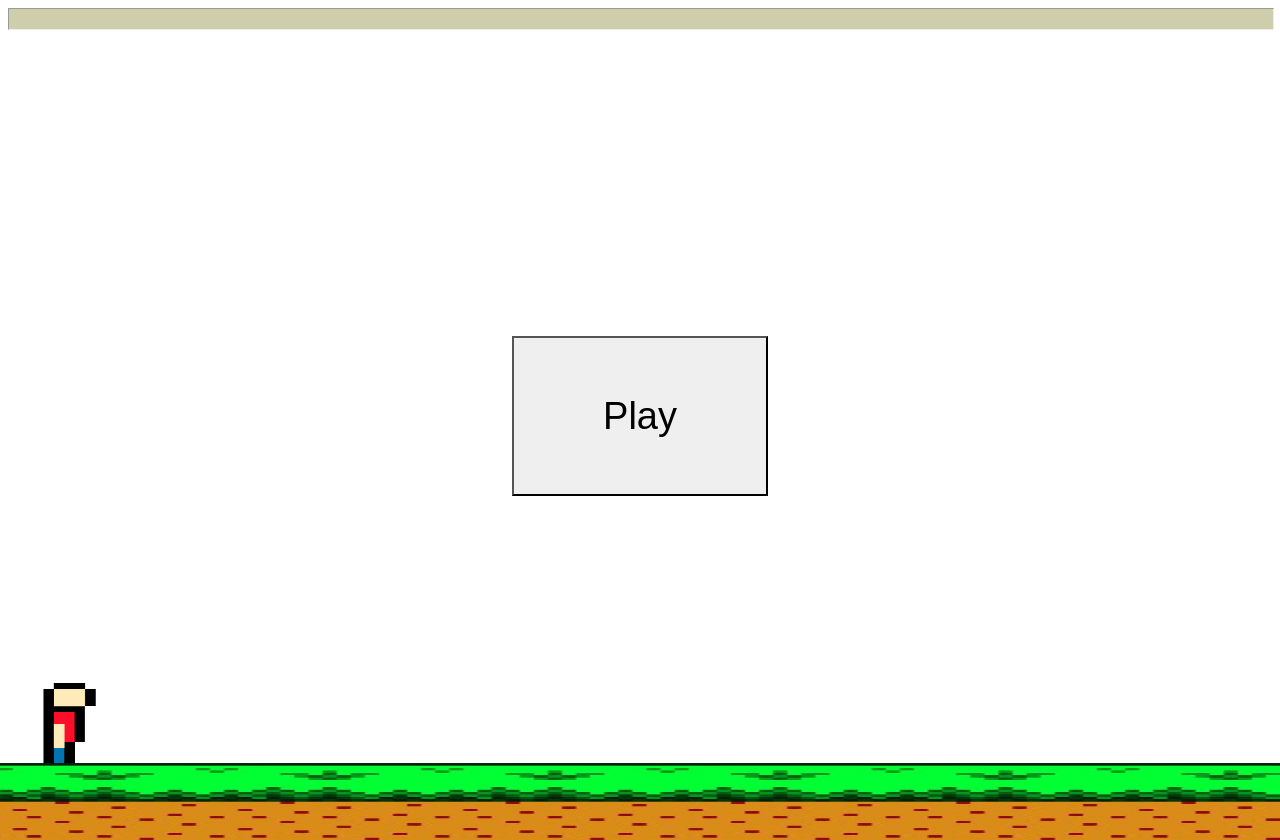
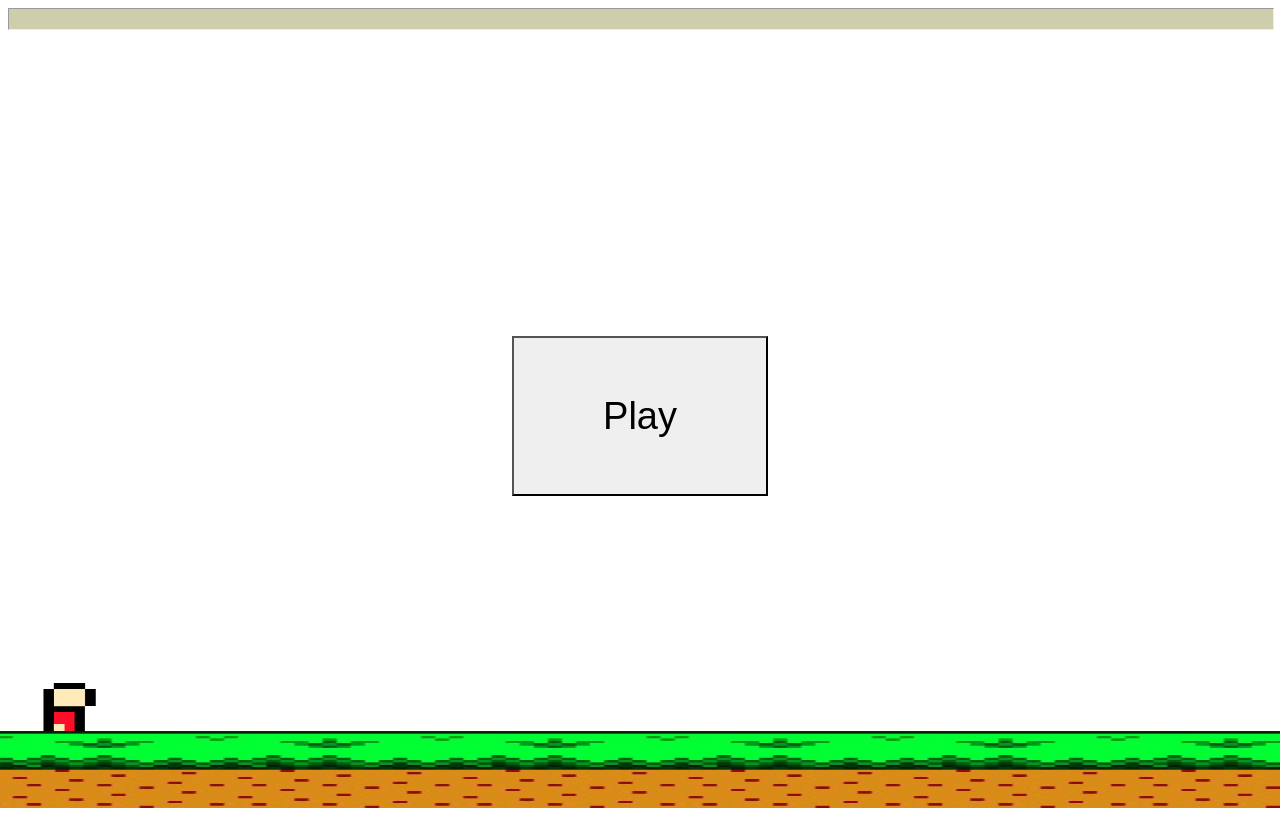
Before and after one commit to XoXo-ICA/view, a plain HTML site: page index.html in a window 1280 px wide. After the commit the page ends 808 px from the top, so only its background shows below. Drawn offline with Linux system fonts and the light colour scheme.

Commit message:
Update index.html

```diff
--- a/index.html
+++ b/index.html
@@ -59,7 +59,7 @@ border-width: 2px;
 }
 #pa{
   position: absolute;
-  bottom: -5%;
+  bottom: -1%;
   left: -10%;
   width: 110%;
   height: 30%;
```
